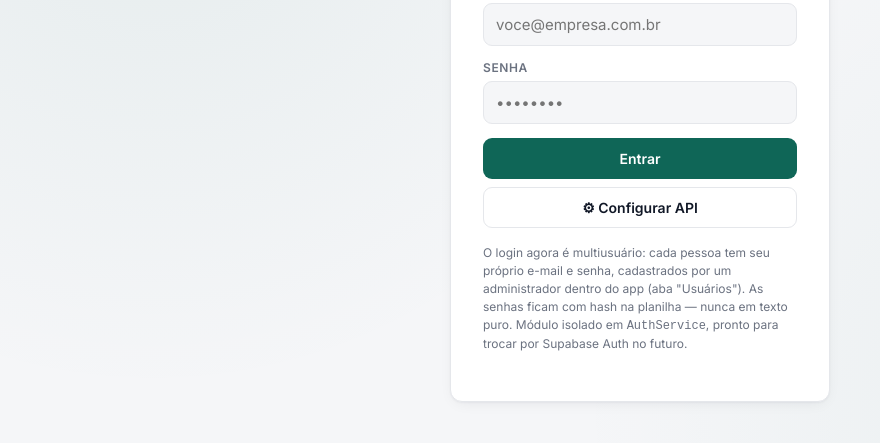
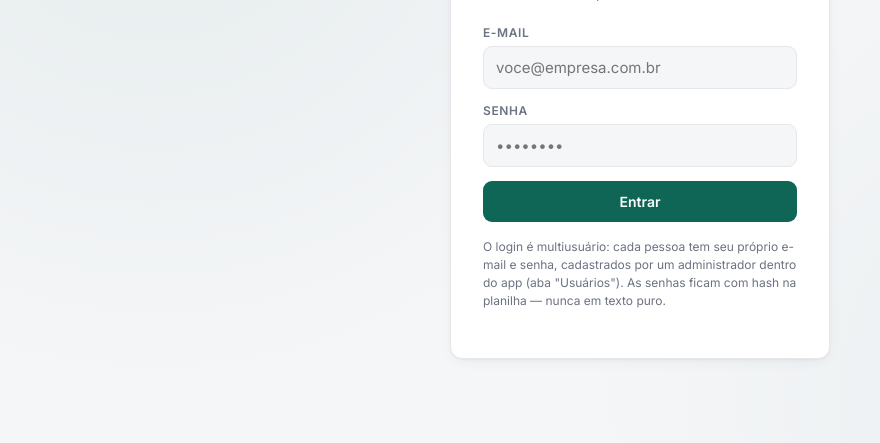
Before and after one commit to marcelorvvargas-cpu/Calculadora-CMV, a plain HTML site: page index.html in a window 1280 px wide. Shown: the part 279-722 px from the top of the page, without its empty margins (0-880 px from the left). Drawn offline with Linux system fonts and the light colour scheme.

Commit message:
index.html

```diff
--- a/index.html
+++ b/index.html
@@ -302,8 +302,7 @@
         <input id="loginSenha" type="password" placeholder="••••••••" autocomplete="current-password">
       </div>
       <button class="btn btn-primary" id="btnLogin">Entrar</button>
-      <button class="btn btn-ghost" id="btnOpenConfigFromLogin" style="width:100%; margin-top:8px;">⚙ Configurar API</button>
-      <p class="hint">O login agora é multiusuário: cada pessoa tem seu próprio e-mail e senha, cadastrados por um administrador dentro do app (aba "Usuários"). As senhas ficam com hash na planilha — nunca em texto puro. Módulo isolado em <code>AuthService</code>, pronto para trocar por Supabase Auth no futuro.</p>
+      <p class="hint">O login é multiusuário: cada pessoa tem seu próprio e-mail e senha, cadastrados por um administrador dentro do app (aba "Usuários"). As senhas ficam com hash na planilha — nunca em texto puro.</p>
     </div>
   </div>
 
@@ -1469,7 +1468,6 @@
   }
   function closeConfigModal(){ document.getElementById('configModalOverlay').classList.add('hidden'); }
   document.getElementById('btnConfig').addEventListener('click', openConfigModal);
-  document.getElementById('btnOpenConfigFromLogin').addEventListener('click', openConfigModal);
   document.getElementById('btnOpenConfigFromBanner').addEventListener('click', openConfigModal);
   document.getElementById('btnCloseConfig').addEventListener('click', closeConfigModal);
   document.getElementById('btnSaveConfig').addEventListener('click', () => {
```
